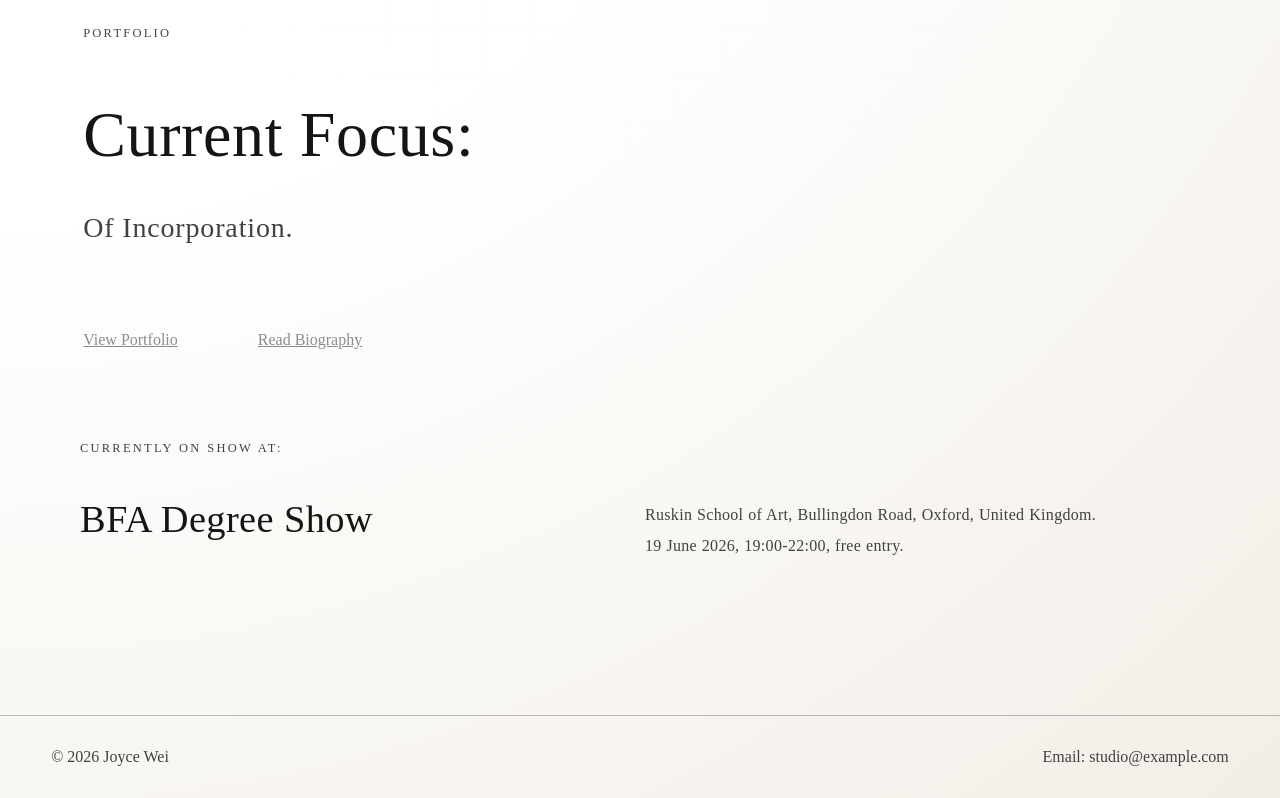
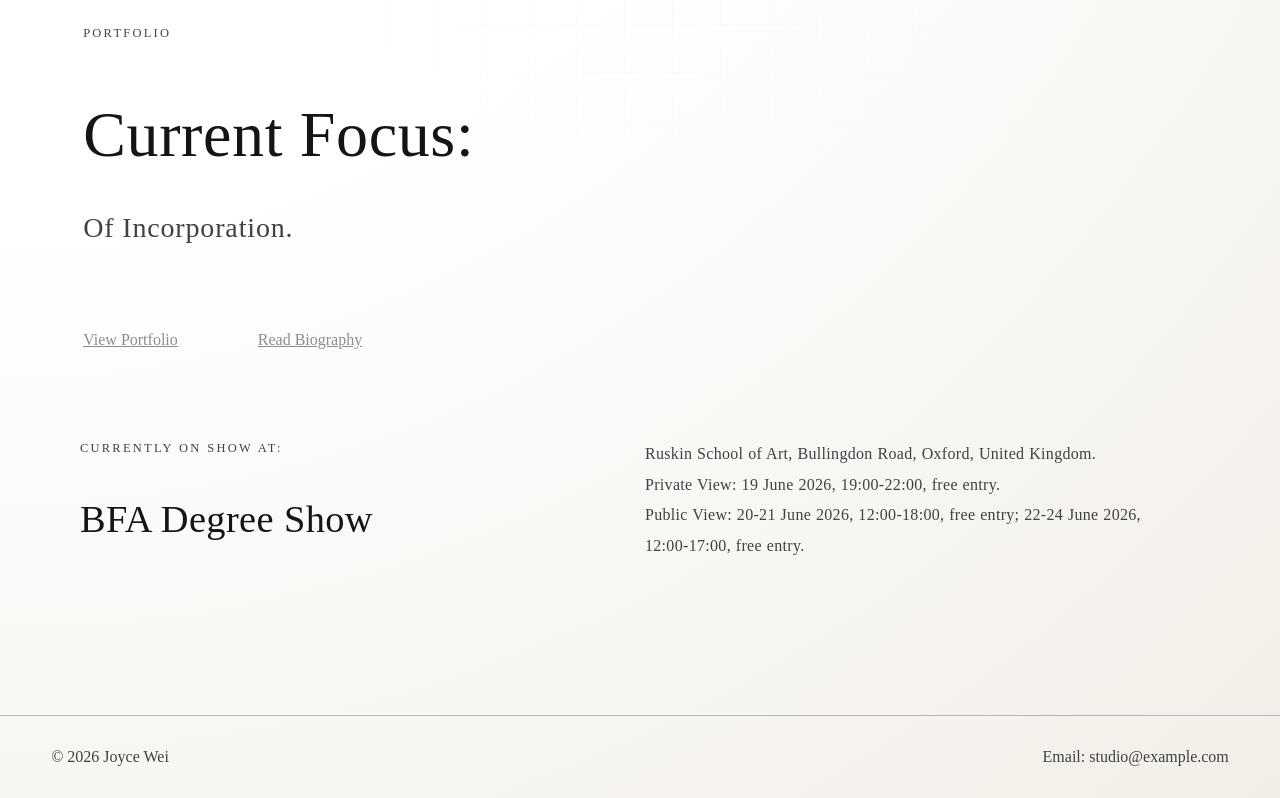
Before and after one commit to zka2038/jweisite, a plain HTML site: page index.html in a window 1280 px wide. Shown: the part 648-1446 px from the top of the page. Drawn offline with Linux system fonts and the light colour scheme.

```diff
--- a/index.html
+++ b/index.html
@@ -65,7 +65,11 @@
         <h2 id="intro-title">BFA Degree Show</h2>
       </div>
       <p>Ruskin School of Art, Bullingdon Road, Oxford, United Kingdom.
-        <br>19 June 2026, 19:00-22:00, free entry.
+        <br>Private View:
+        19 June 2026, 19:00-22:00, free entry.
+        <br>Public View:
+        20-21 June 2026, 12:00-18:00, free entry;
+        22-24 June 2026, 12:00-17:00, free entry.
       </p>
     </section>
   </main>
```
